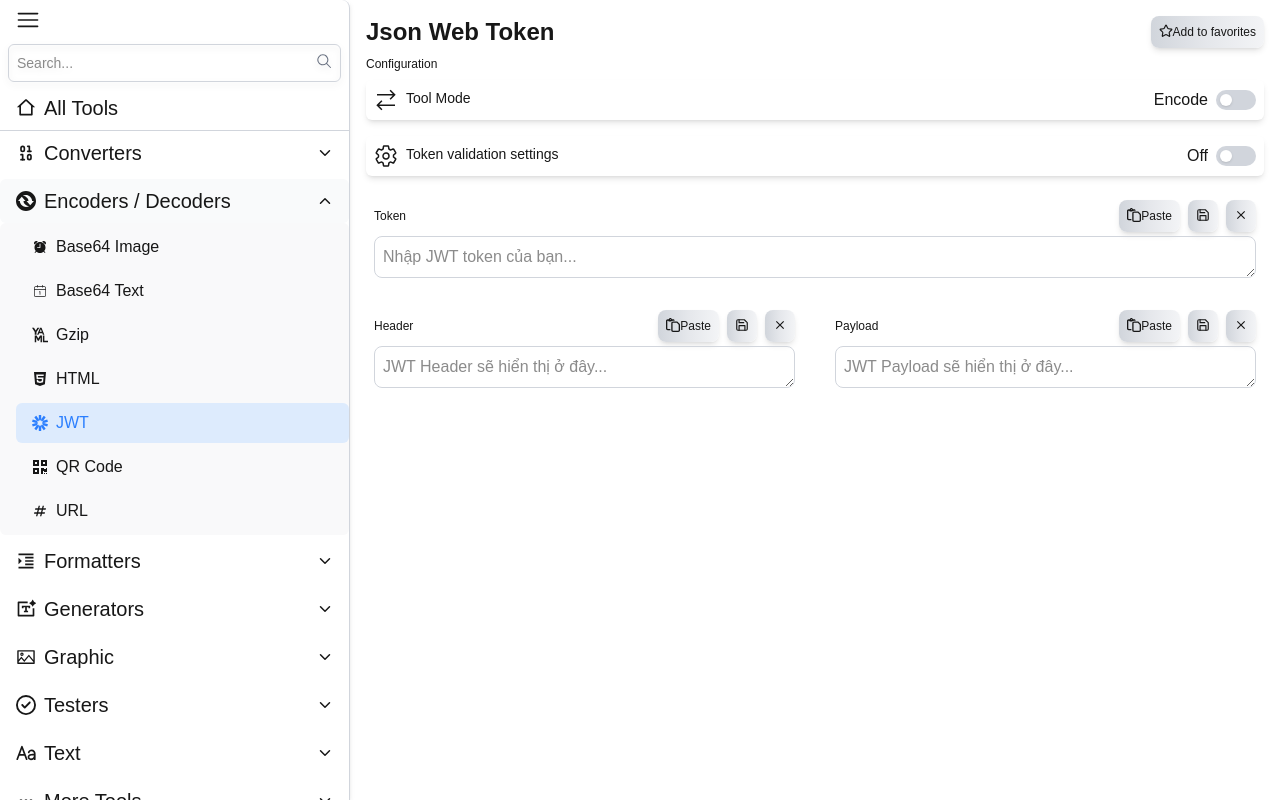
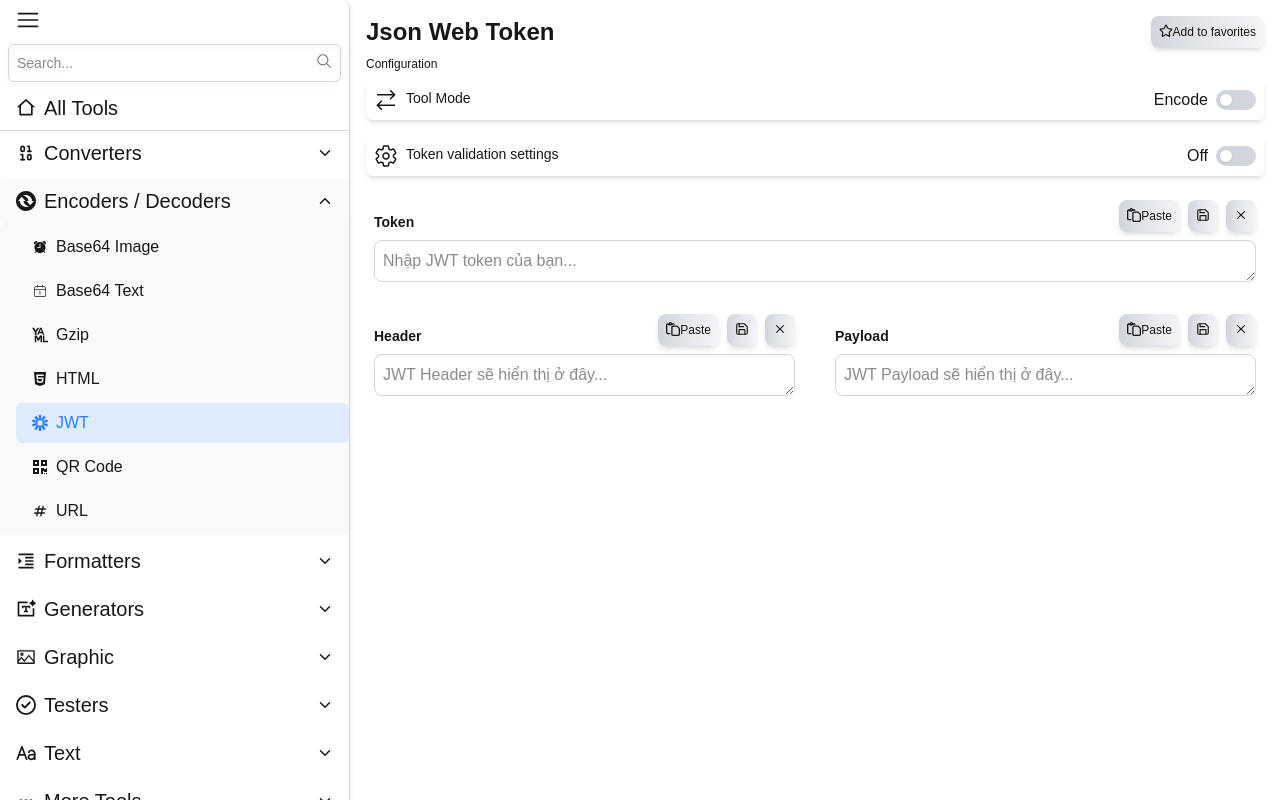
Before and after one commit to Kanghocit/Devtoys, a Next.js app: page /jwt in a window 1280 px wide. Built offline with nearby package versions, Linux system fonts and the light colour scheme.

Commit message:
fix(ui): jwt

```diff
--- a/src/app/(codec)/jwt/page.tsx
+++ b/src/app/(codec)/jwt/page.tsx
@@ -369,8 +369,10 @@ const JsonWebToken = () => {
 
       <div className="flex flex-col overflow-hidden">
         <div className="flex flex-col rounded-lg p-4">
-          <div className="flex justify-between items-center">
-            <p className="text-xs">Token</p>
+          <div className="flex justify-between mb-2">
+            <div className="flex justify-center items-end gap-2">
+              <p className="text-sm font-semibold">Token</p>
+            </div>
             <div className="flex gap-2">
               <Button icon={<FaRegPaste />} onClick={handlePaste}>
                 Paste
@@ -385,7 +387,7 @@ const JsonWebToken = () => {
           <TextareaAutoSize
             value={inputToken}
             placeholder="Nhập JWT token của bạn..."
-            className="rounded-lg p-2 mt-1 focus:outline-none border-1 border-gray-300"
+            className="rounded-lg p-2 focus:outline-none border-1 border-gray-300"
             onChange={(e) => {
               setInputToken(e.target.value);
               parseJwt(e.target.value);
@@ -395,9 +397,11 @@ const JsonWebToken = () => {
 
         <div className="grid grid-cols-2 gap-2">
           <div className="flex flex-col rounded-lg p-4">
-            <div className="flex justify-between items-center">
-              <p className="text-xs">Header</p>
-              <div className="flex gap-2">
+            <div className="flex justify-between mb-2">
+              <div className="flex justify-center items-end gap-2">
+                <p className="text-sm font-semibold">Header</p>
+              </div>
+              <div className="flex gap-2 ">
                 <Button
                   icon={<FaRegPaste />}
                   onClick={async () => {
@@ -420,13 +424,15 @@ const JsonWebToken = () => {
             <TextareaAutoSize
               value={inputHeader}
               placeholder="JWT Header sẽ hiển thị ở đây..."
-              className="rounded-lg p-2 mt-1 focus:outline-none border-1 border-gray-300"
+              className="rounded-lg p-2 focus:outline-none border-1 border-gray-300"
               readOnly
             />
           </div>
           <div className="flex flex-col rounded-lg p-4">
-            <div className="flex justify-between items-center">
-              <p className="text-xs">Payload</p>
+            <div className="flex justify-between mb-2">
+              <div className="flex justify-center items-end gap-2">
+                <p className="text-sm font-semibold">Payload</p>
+              </div>
               <div className="flex gap-2">
                 <Button
                   icon={<FaRegPaste />}
@@ -450,7 +456,7 @@ const JsonWebToken = () => {
             <TextareaAutoSize
               value={inputPayload}
               placeholder="JWT Payload sẽ hiển thị ở đây..."
-              className="rounded-lg p-2 mt-1 focus:outline-none border-1 border-gray-300"
+              className="rounded-lg p-2 focus:outline-none border-1 border-gray-300"
               readOnly
             />
           </div>
```
